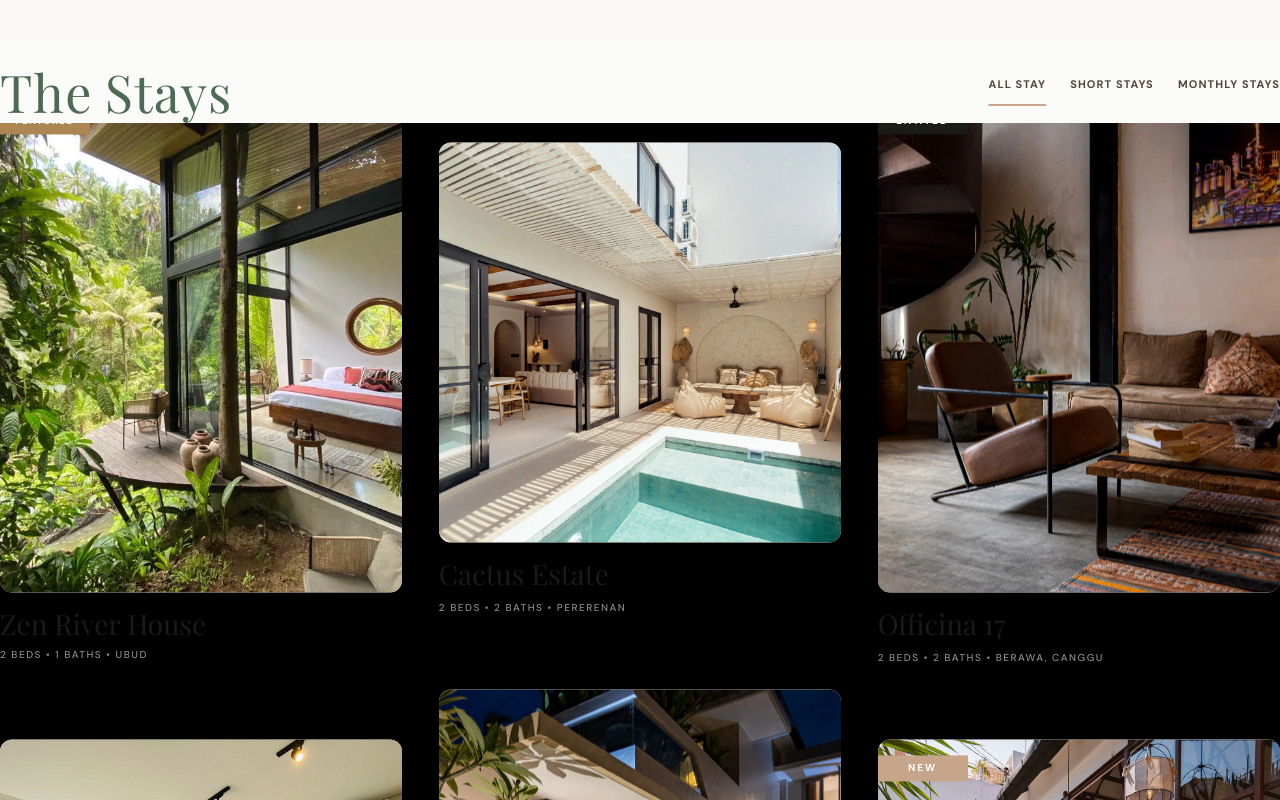
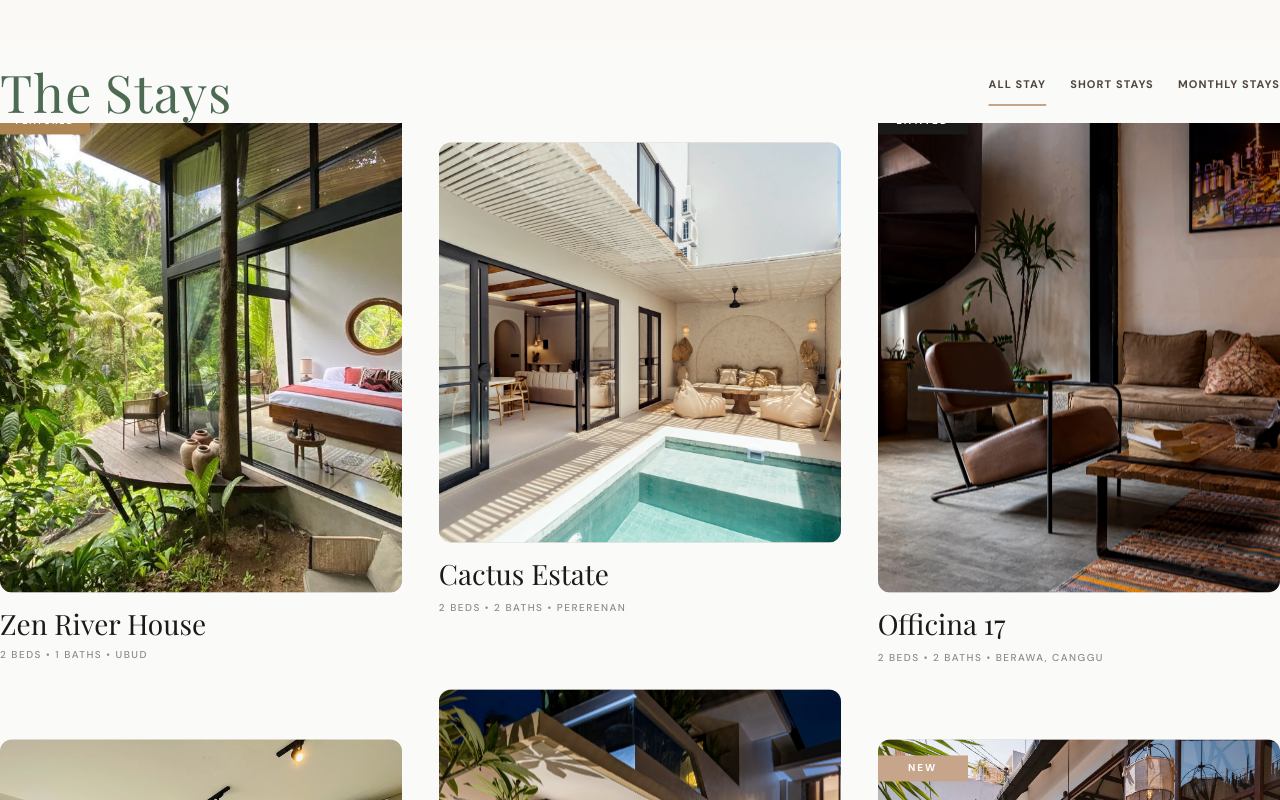
Before and after one commit to akmal-hafiz/summerhouse_preview-, a Next.js app: page / in a window 1280 px wide. Shown: the part 1320-2120 px from the top of the page. Built offline with nearby package versions, Linux system fonts and the light colour scheme; a web font is replaced by a local one.

Commit message:
Fix desktop villa collection background color to match #FAFAF9

```diff
--- a/components/home/VillaCollection.tsx
+++ b/components/home/VillaCollection.tsx
@@ -272,7 +272,7 @@ const VillaCollection = () => {
                         whileInView={{ opacity: 1, y: 0 }}
                         viewport={{ once: true, margin: "-50px" }}
                         transition={{ duration: 1.4, ease: [0.16, 1, 0.3, 1] }}
-                        className="villa-card-stage bg-black mt-[100px]"
+                        className="villa-card-stage bg-transparent mt-[100px]"
                     >
                         <div className="villa-card-cluster">
                         {/* --- KARTU VILLA 1 --- */}
```
